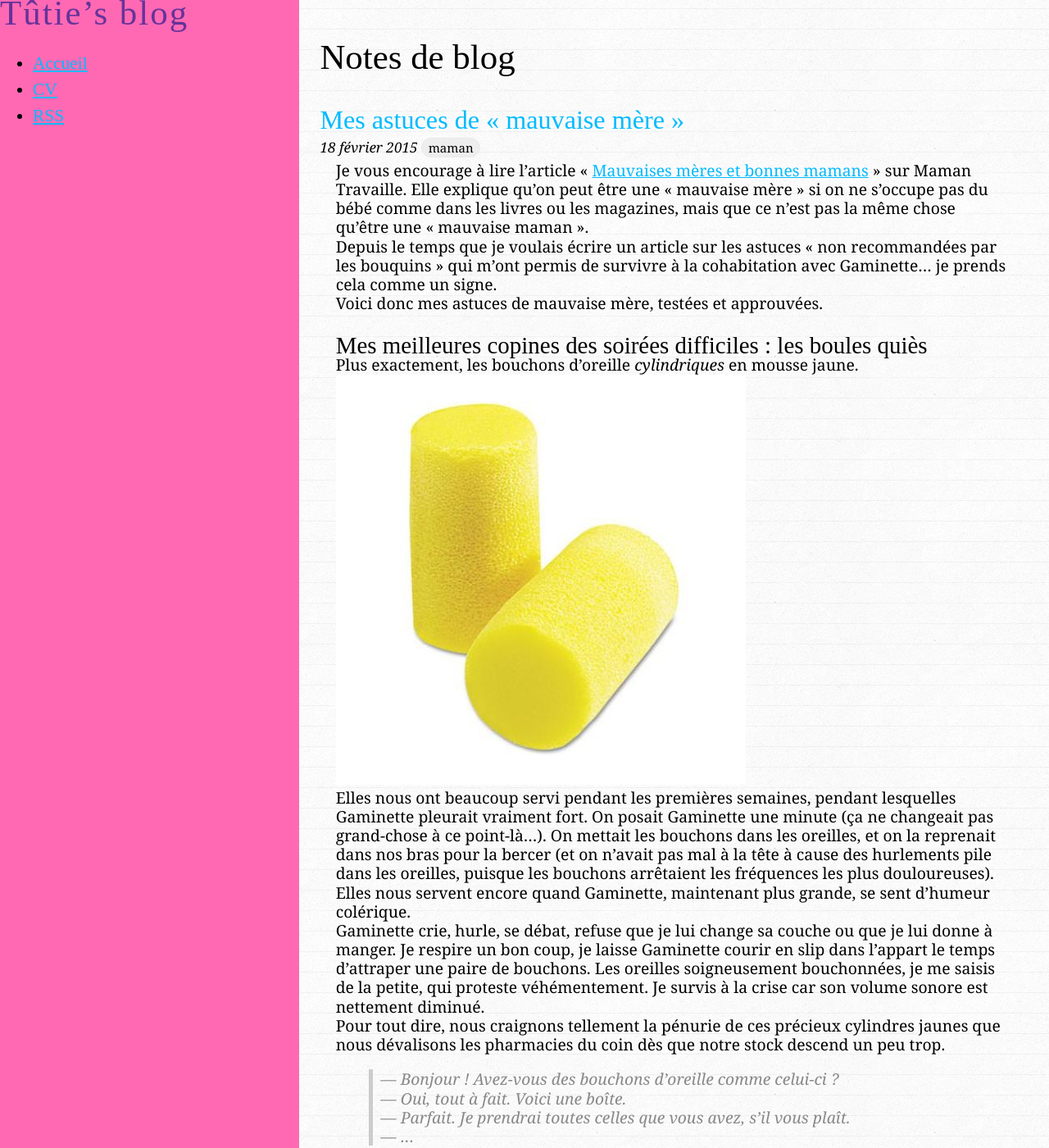
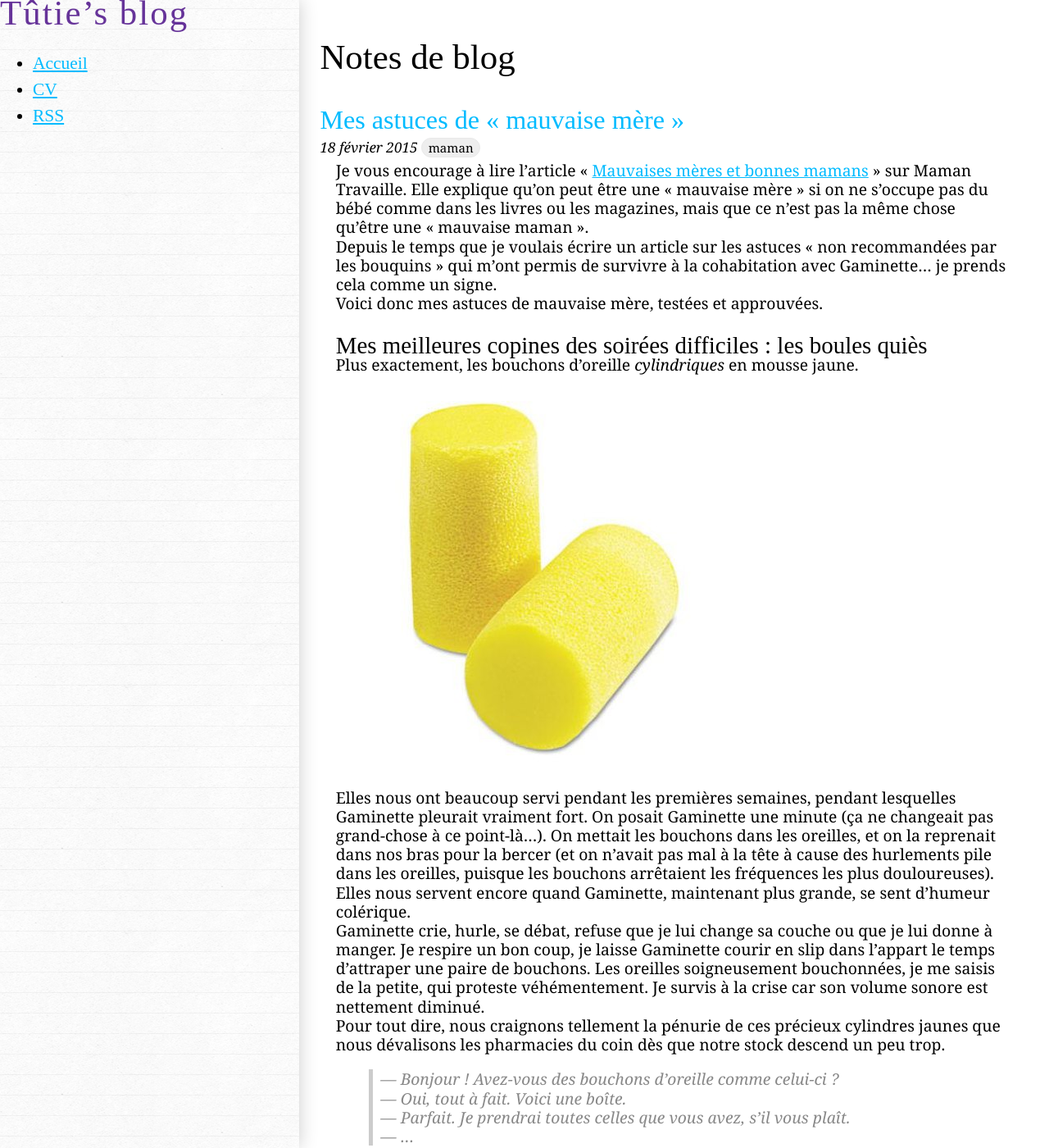
Before and after one commit to tut-tuuut/tut-tuuut.github.io, a Jekyll site: the page built from index.html, in a window 1280 px wide and 1400 px high. Shown: the whole window at 82% size. Built offline with Jekyll 4.4.1, drawn with Linux system fonts in a browser that asks for light colours; the list of posts is cut into pages by our own code.

Commit message:
Mod: move background

```diff
--- a/css/main.scss
+++ b/css/main.scss
@@ -5,7 +5,6 @@
 html, body { height: 100%; }
 
 body {
-  background: url(../img/lined.png) 50% 0;
   font: 13.34px "PT Serif", Georgia, serif;
   font-size: small;
   text-align: center;
@@ -60,8 +59,9 @@ body {
 }
 $sidebar_width: 17em;
 .sidebar {
-  background: hotpink;
+  background: url(../img/lined.png) 50% 0;
   bottom: 0;
+  box-shadow: 0 0 1em #ccc;
   font-family: 'Delius', cursive;
   left: 0;
   position: fixed;
```
